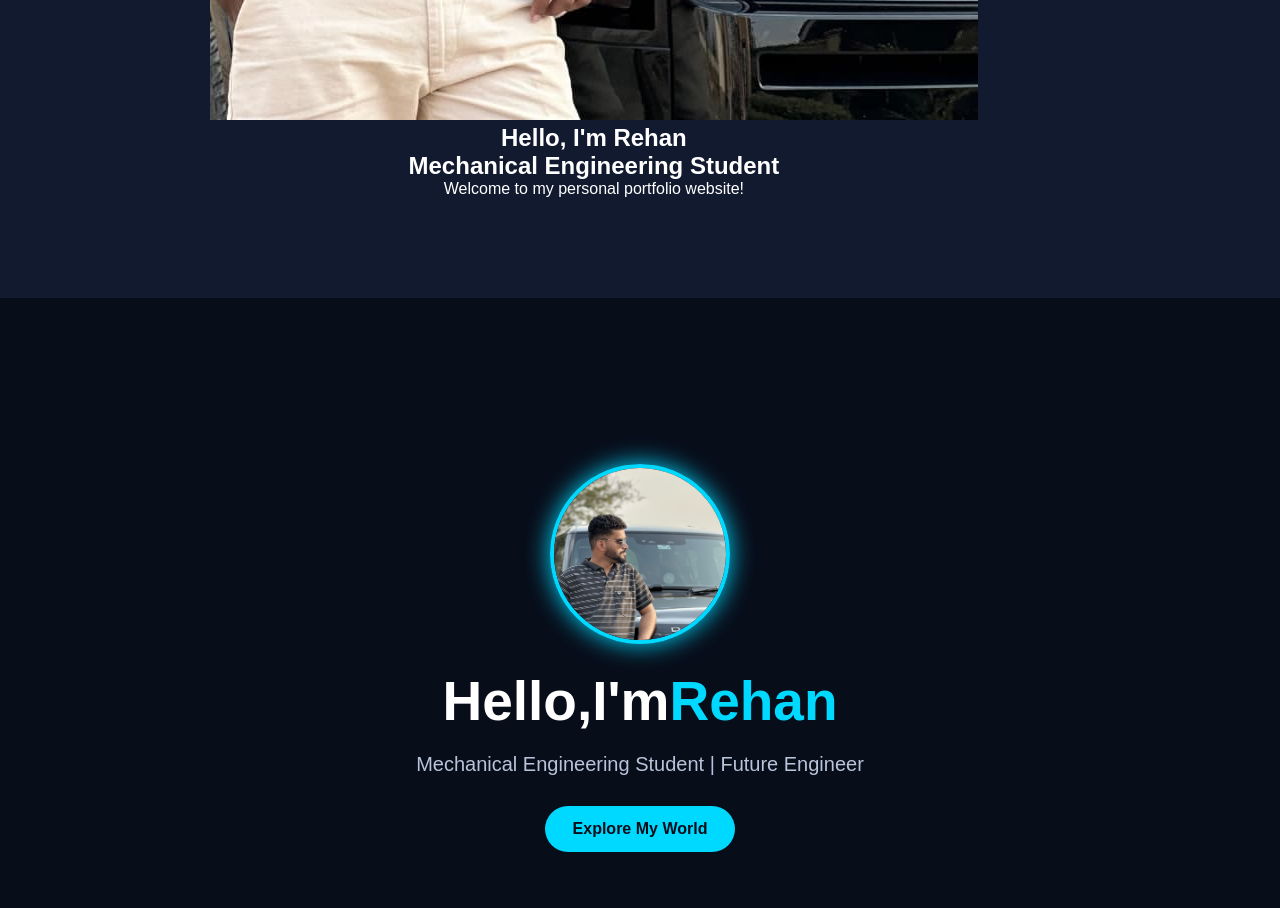
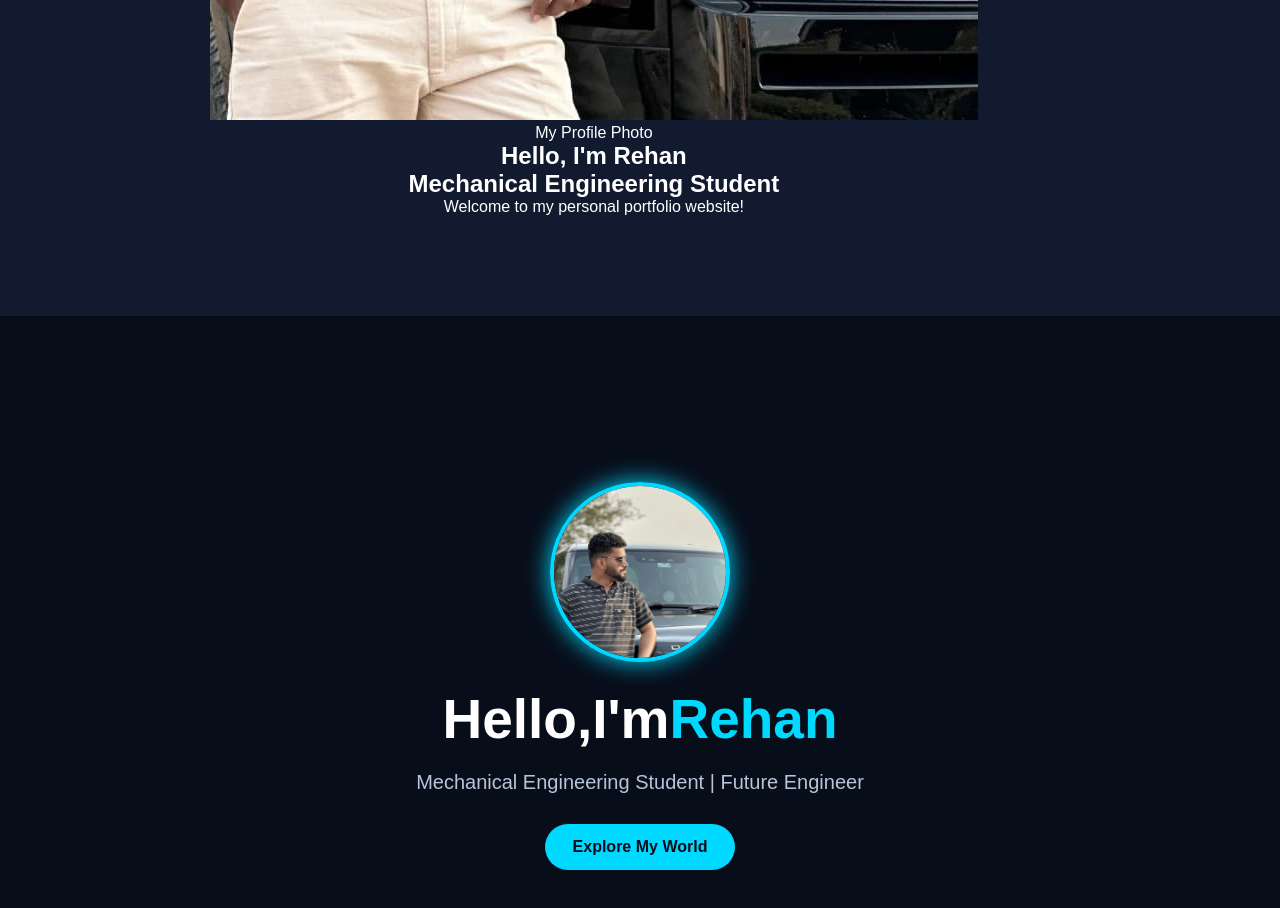
Before and after one commit to rehan-engineer/rehan-portfolio, a plain HTML site: page index.html in a window 1280 px wide. Shown: the part 1260-2168 px from the top of the page. Drawn offline with Linux system fonts and the light colour scheme; files whose address does not match are found by name.

Commit message:
Update index.html

```diff
--- a/index.html
+++ b/index.html
@@ -235,6 +235,7 @@ footer {
 <header>
 <section id="home">
     <img src="rehan.jpeg" class="profile-photo" alt="Rehan Khan">
+    <p>My Profile Photo</p>
     <h1>Hello, I'm Rehan</h1>
     <h2>Mechanical Engineering Student</h2>
     <p>Welcome to my personal portfolio website!</p>
```
